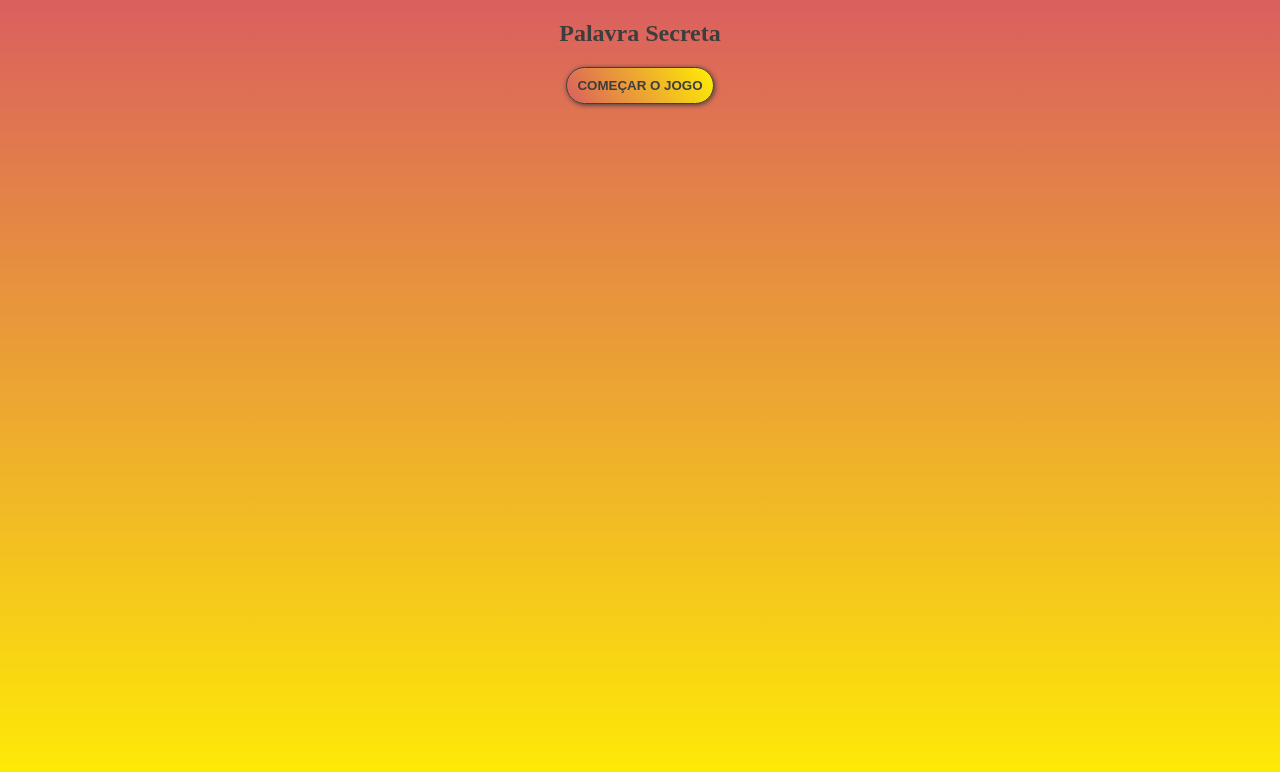
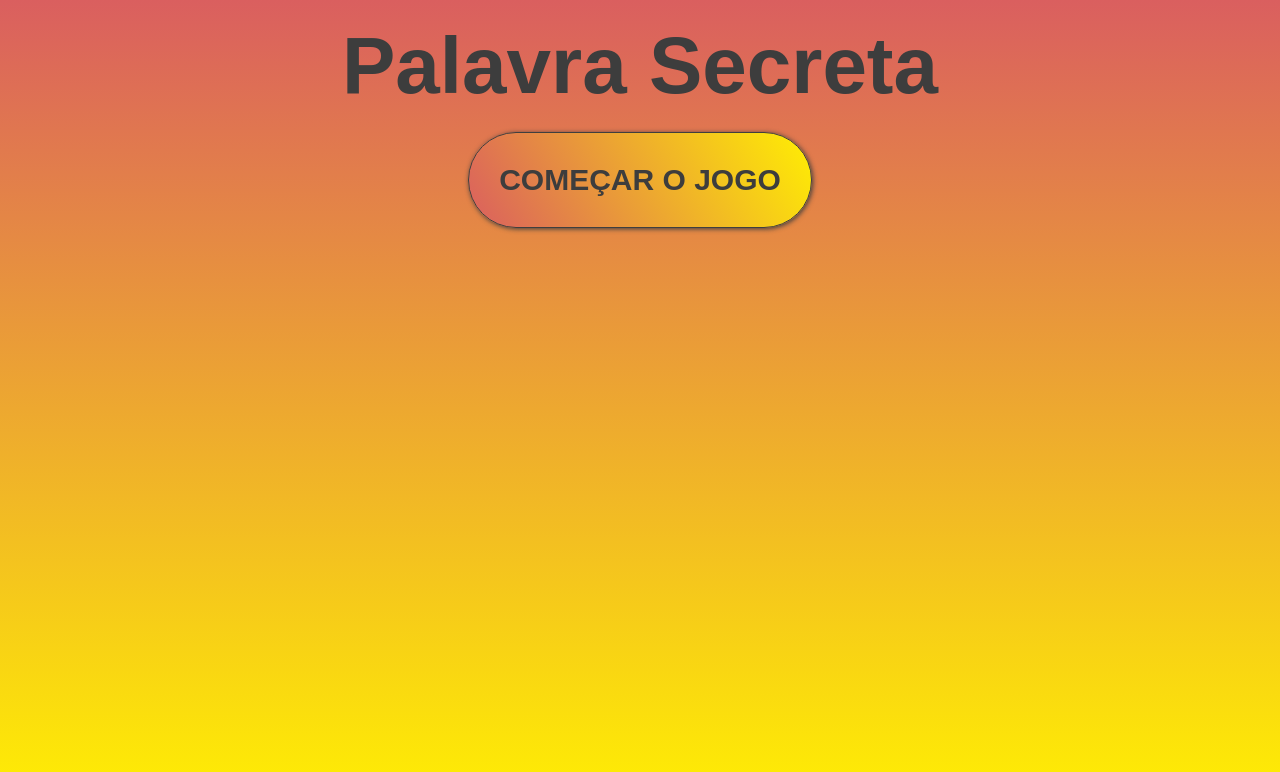
Before and after one commit to adrianomartiliano/palavra_secreta, a React (Create React App) app: page / in a window 1280 px wide. Shown: the top 772 px of the page. Built offline with nearby package versions, Linux system fonts and the light colour scheme; the HTML template or start-up script is replaced by a standard one.

Commit message:
Ajuste no estilo do botão de iniciar o jogo

```diff
--- a/src/App.css
+++ b/src/App.css
@@ -4,8 +4,3 @@
   align-items: center;
   text-align: center;
 }
-
-.title{
-  color: rgb(61, 61, 61);
-  margin: 20px;
-}
--- a/src/components/startgame.css
+++ b/src/components/startgame.css
@@ -0,0 +1,6 @@
+.title{
+    color: rgb(61, 61, 61);
+    margin: 20px;
+    font-size: 80px;
+    font-family: arial;
+}
--- a/src/index.css
+++ b/src/index.css
@@ -14,12 +14,13 @@ body{
 
 
 button {
-  padding: 10px;
-  border-radius: 20px;
+  font-size: 30px;
+  padding: 30px;
+  border-radius: 60px;
   cursor: pointer;
   background: linear-gradient(60deg, rgb(218, 95, 95) 0%, rgb(255, 238, 3));
   box-shadow: 1px 1px 5px rgb(61, 61, 61);
-  transition: .5s;
+  transition: .7s;
   color: rgb(61, 61, 61);
   font-weight: 800;
   border: 1px solid rgb(63, 63, 63);
```
